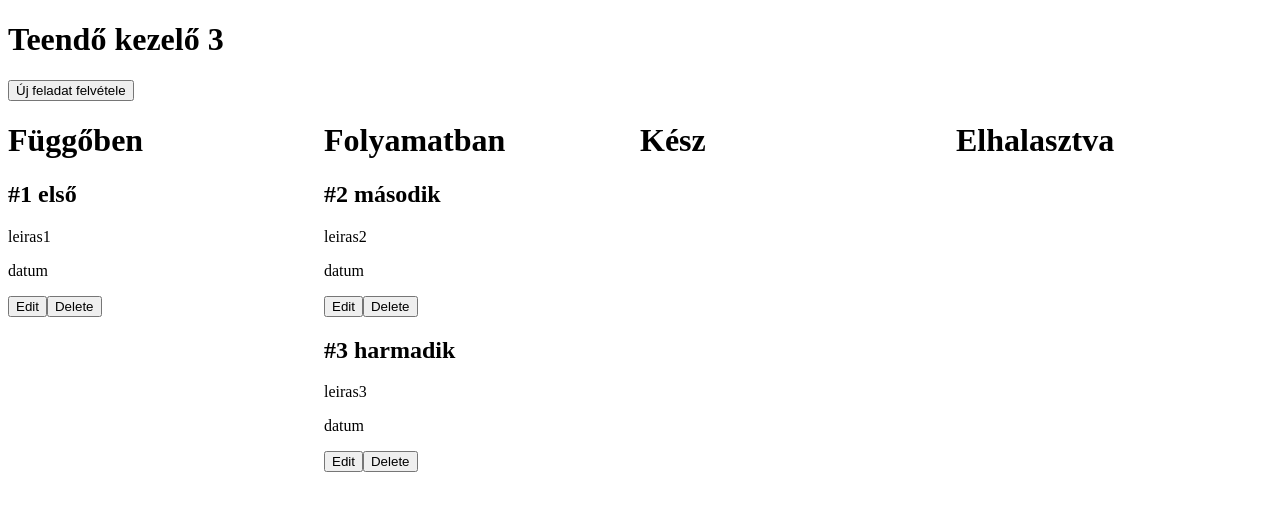
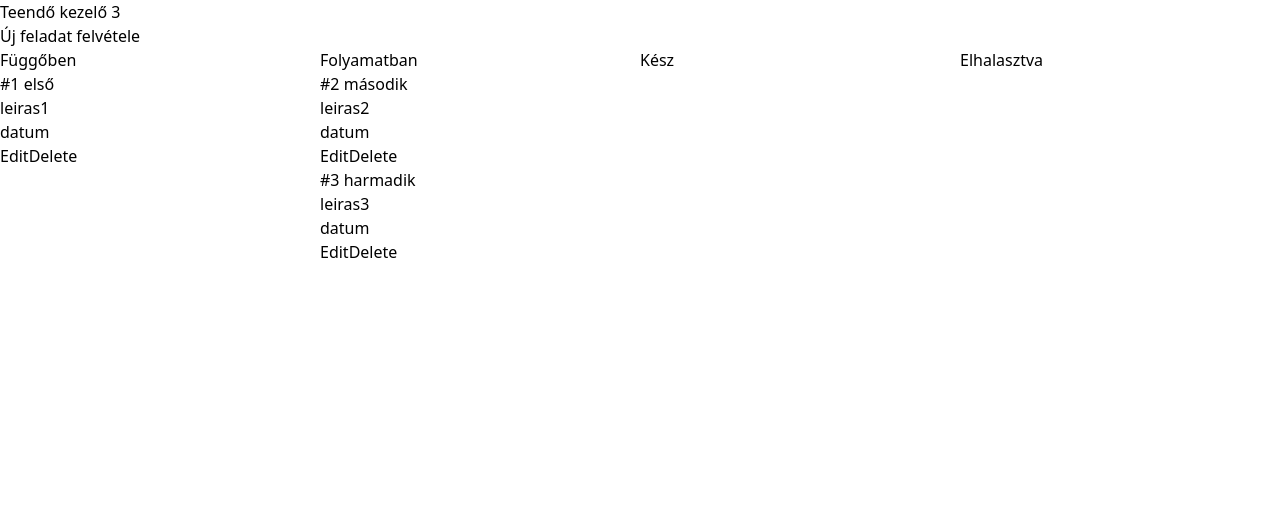
Before and after one commit to adamkapus/kanban-board-frontend, a React (Create React App) app: page / in a window 1280 px wide. Shown: the top 510 px of the page. Built offline with nearby package versions, Linux system fonts and the light colour scheme.

Commit message:
tailwindcss added to the  project

```diff
--- /dev/null
+++ b/craco.config.js
@@ -0,0 +1,11 @@
+// craco.config.js
+module.exports = {
+    style: {
+      postcss: {
+        plugins: [
+          require('tailwindcss'),
+          require('autoprefixer'),
+        ],
+      },
+    },
+  }
--- a/src/index.css
+++ b/src/index.css
@@ -12,6 +12,10 @@
     monospace;
 }*/
 
+@tailwind base;
+@tailwind components;
+@tailwind utilities;
+
 .column {
   float: left;
   width: 25%;
--- /dev/null
+++ b/tailwind.config.js
@@ -0,0 +1,11 @@
+module.exports = {
+  purge: ['./src/**/*.{js,jsx,ts,tsx}', './public/index.html'],
+  darkMode: false, // or 'media' or 'class'
+  theme: {
+    extend: {},
+  },
+  variants: {
+    extend: {},
+  },
+  plugins: [],
+}
```
Also changed, not shown: package.json (+11 -3 lines), 1 other file (tests, documents, lock files or other folders).
